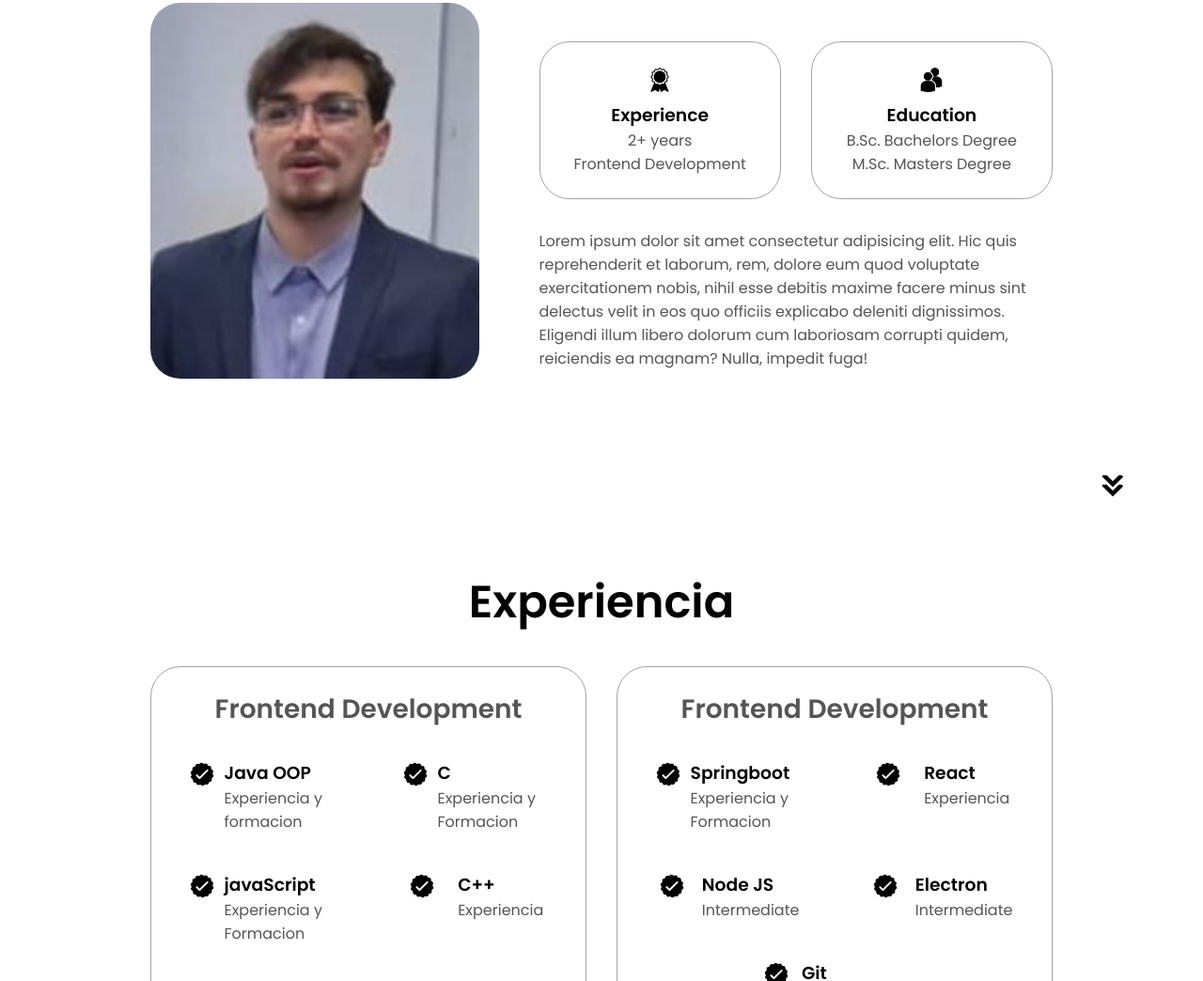
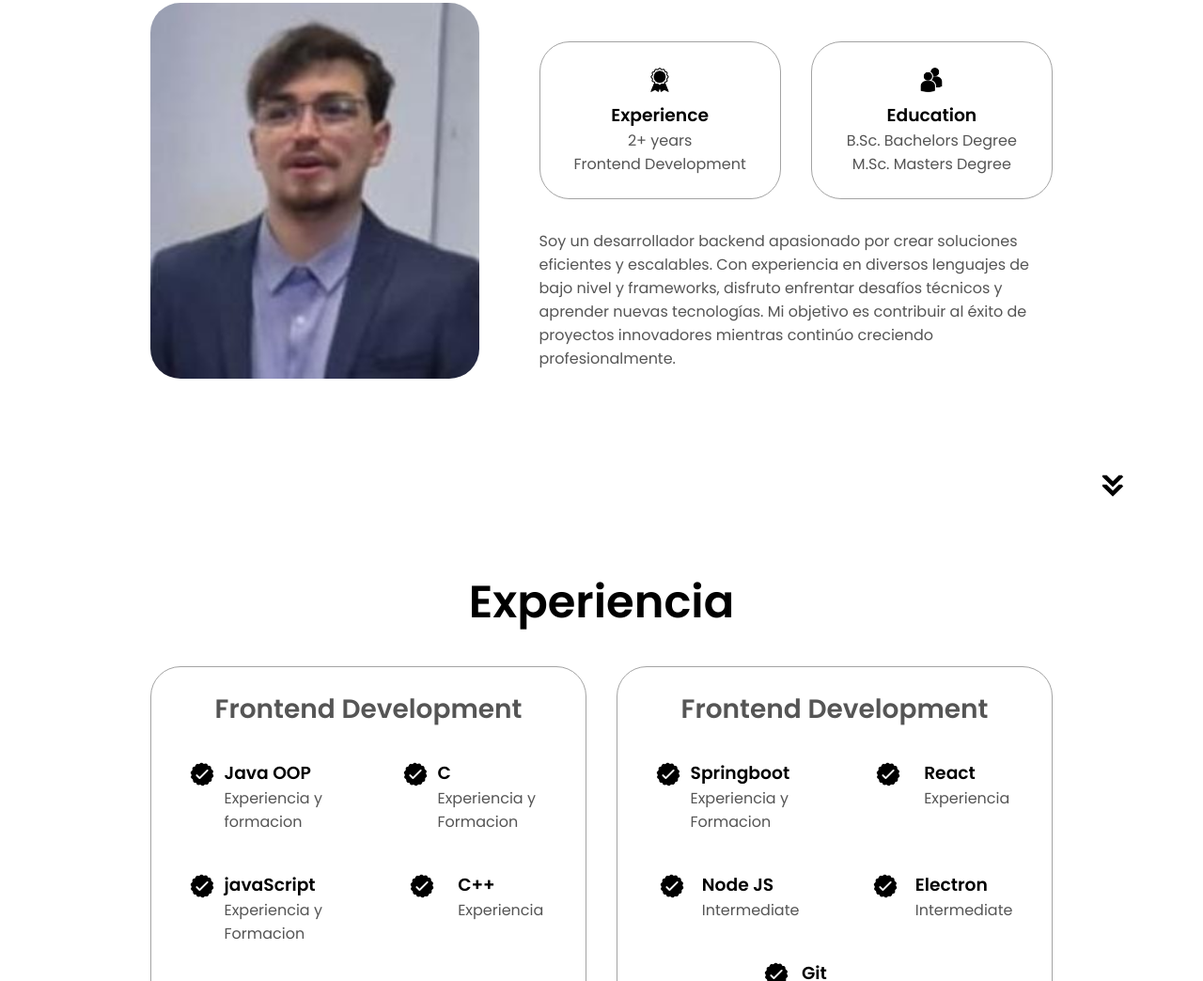
Before and after one commit to gaboramaSoftware/zona_gabo, a plain HTML site: page template/index.html in a window 1280 px wide. Shown: the part 1091-2135 px from the top of the page at 94% size. Drawn offline with Linux system fonts and the light colour scheme.

Commit message:
13 - 01: Preparando para Gihhub pages

```diff
--- a/template/index.html
+++ b/template/index.html
@@ -103,12 +103,11 @@
           </div>
           <div class="text-container">
             <p>
-              Lorem ipsum dolor sit amet consectetur adipisicing elit. Hic quis
-              reprehenderit et laborum, rem, dolore eum quod voluptate
-              exercitationem nobis, nihil esse debitis maxime facere minus sint
-              delectus velit in eos quo officiis explicabo deleniti dignissimos.
-              Eligendi illum libero dolorum cum laboriosam corrupti quidem,
-              reiciendis ea magnam? Nulla, impedit fuga!
+              Soy un desarrollador backend apasionado por crear soluciones
+              eficientes y escalables. Con experiencia en diversos lenguajes de
+              bajo nivel y frameworks, disfruto enfrentar desafíos técnicos y
+              aprender nuevas tecnologías. Mi objetivo es contribuir al éxito de
+              proyectos innovadores mientras continúo creciendo profesionalmente.
             </p>
           </div>
         </div>
```
